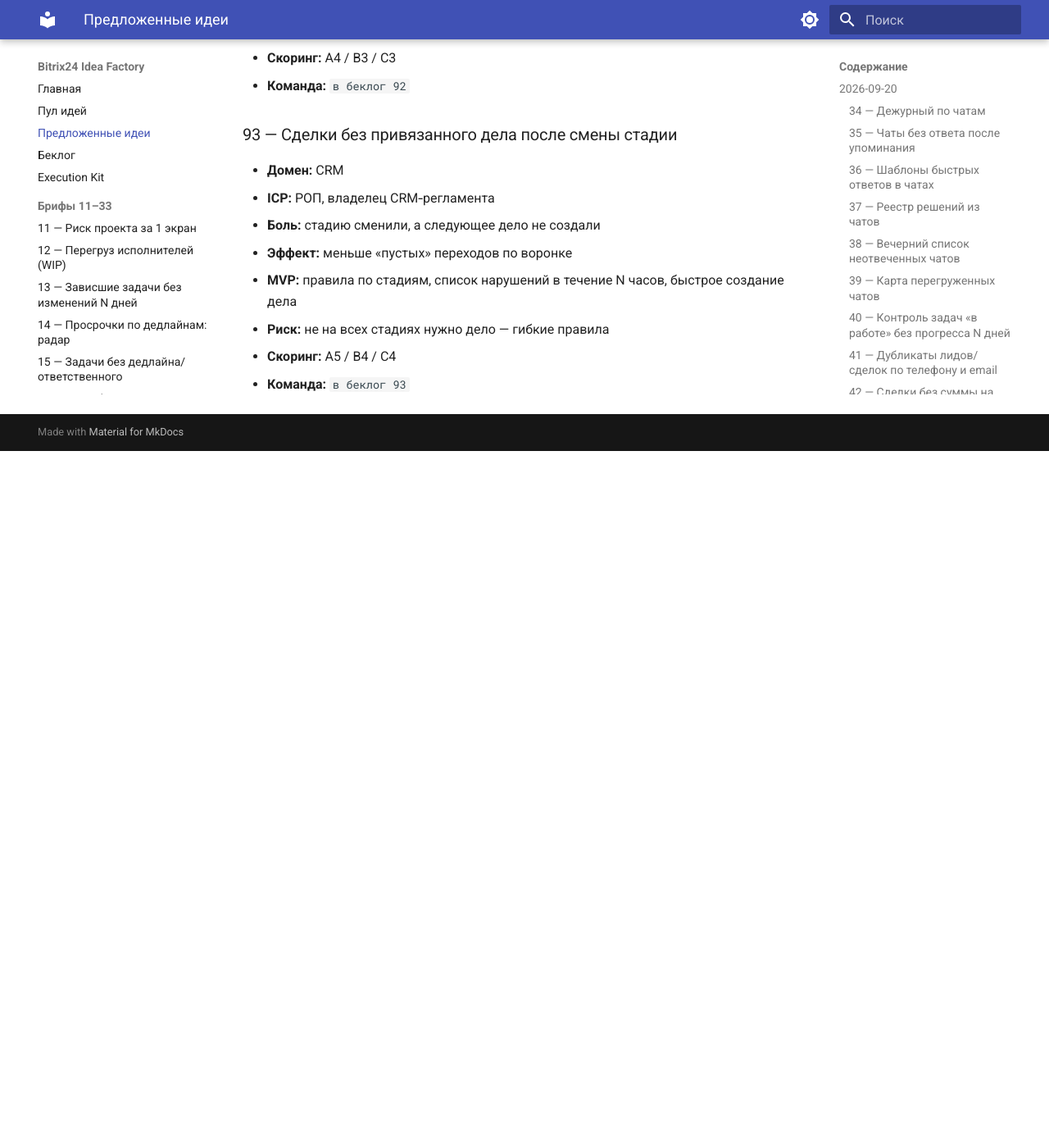
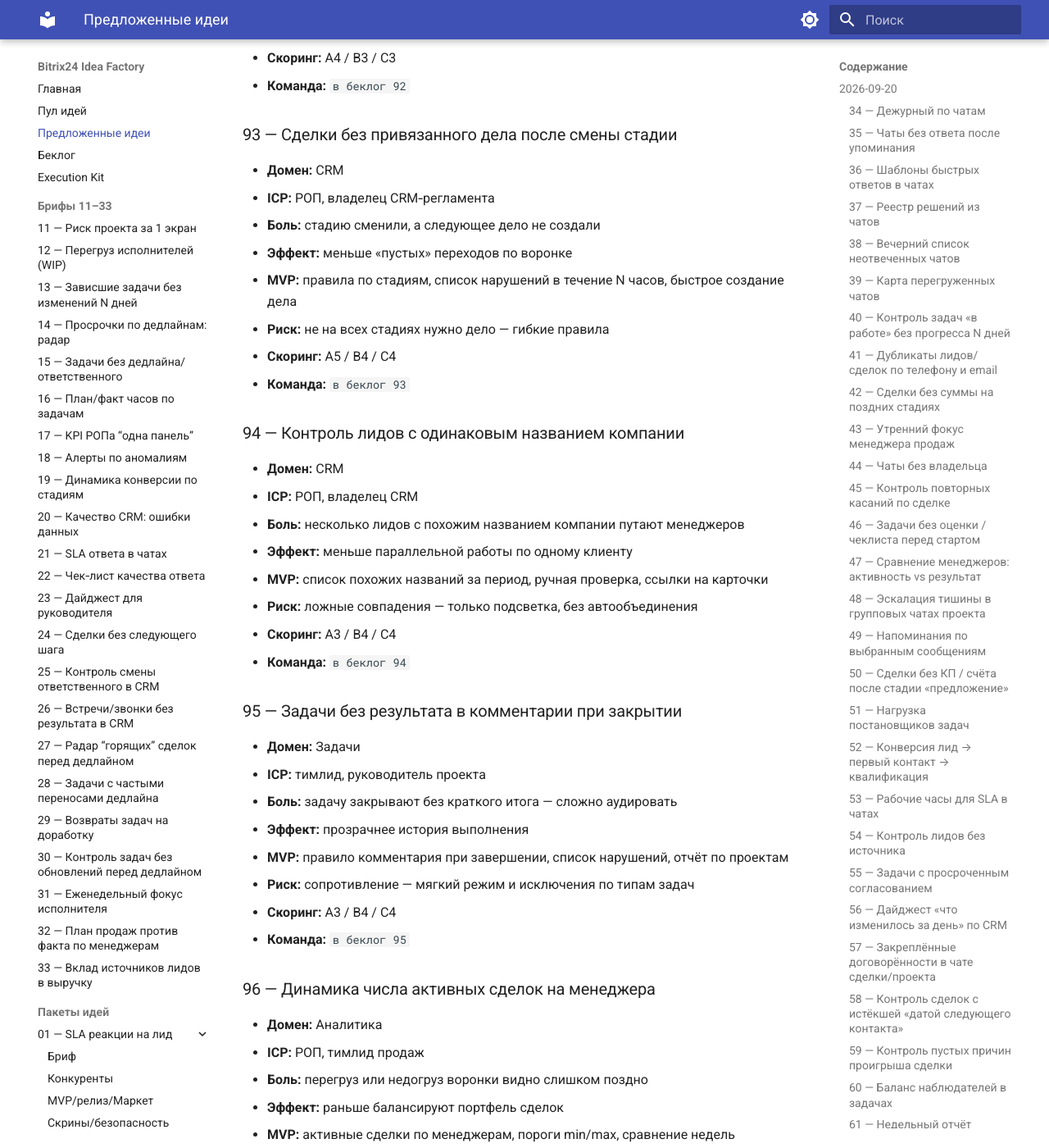
Before and after one commit to grinkevich-dima/b24-idea-factory, an MkDocs documentation site: the page built from docs/idea-briefs/PROPOSED.md, in a window 1280 px wide and 1400 px high, scrolled down 20840 px. Shown: the whole window at 82% size. Built offline with MkDocs 1.6.1 and Material for MkDocs 9.7.7, drawn with Linux system fonts in a browser that asks for light colours; before the commit the page ends 21390 px from its top, so only the background shows below that; some of the changed text lies outside the part shown.

Commit message:
Log proposed ideas 94-98
Co-authored-by: grinkevich-dima <grinkevich-dima@users.noreply.github.com>

```diff
--- a/docs/idea-briefs/PROPOSED.md
+++ b/docs/idea-briefs/PROPOSED.md
@@ -615,3 +615,53 @@
 - **Риск:** не на всех стадиях нужно дело — гибкие правила
 - **Скоринг:** A5 / B4 / C4
 - **Команда:** `в беклог 93`
+
+### 94 — Контроль лидов с одинаковым названием компании
+- **Домен:** CRM
+- **ICP:** РОП, владелец CRM
+- **Боль:** несколько лидов с похожим названием компании путают менеджеров
+- **Эффект:** меньше параллельной работы по одному клиенту
+- **MVP:** список похожих названий за период, ручная проверка, ссылки на карточки
+- **Риск:** ложные совпадения — только подсветка, без автообъединения
+- **Скоринг:** A3 / B4 / C4
+- **Команда:** `в беклог 94`
+
+### 95 — Задачи без результата в комментарии при закрытии
+- **Домен:** Задачи
+- **ICP:** тимлид, руководитель проекта
+- **Боль:** задачу закрывают без краткого итога — сложно аудировать
+- **Эффект:** прозрачнее история выполнения
+- **MVP:** правило комментария при завершении, список нарушений, отчёт по проектам
+- **Риск:** сопротивление — мягкий режим и исключения по типам задач
+- **Скоринг:** A3 / B4 / C4
+- **Команда:** `в беклог 95`
+
+### 96 — Динамика числа активных сделок на менеджера
+- **Домен:** Аналитика
+- **ICP:** РОП, тимлид продаж
+- **Боль:** перегруз или недогруз воронки видно слишком поздно
+- **Эффект:** раньше балансируют портфель сделок
+- **MVP:** активные сделки по менеджерам, пороги min/max, сравнение недель
+- **Риск:** разные воронки — фильтр по направлению
+- **Скоринг:** A4 / B5 / C5
+- **Команда:** `в беклог 96`
+
+### 97 — Чек‑лист передачи смены в чатах поддержки
+- **Домен:** Чаты
+- **ICP:** руководитель поддержки, дежурные операторы
+- **Боль:** смена заканчивается, открытые чаты передают хаотично
+- **Эффект:** меньше потерянных диалогов на стыке смен
+- **MVP:** чек‑лист handoff, список открытых чатов смены, подтверждение приёма
+- **Риск:** права IM; без хранения текста сообщений
+- **Скоринг:** A4 / B3 / C3
+- **Команда:** `в беклог 97`
+
+### 98 — Контроль сделок без продукта/номенклатуры
+- **Домен:** CRM
+- **ICP:** РОП, коммерческий директор
+- **Боль:** в сделке нет товаров/услуг — нельзя считать маржу и структуру продаж
+- **Эффект:** выше качество карточек перед отгрузкой/оплатой
+- **MVP:** правило на выбранных стадиях, список пустых товарных позиций, отчёт
+- **Риск:** услуги «пакетом» без номенклатуры — исключения
+- **Скоринг:** A4 / B4 / C4
+- **Команда:** `в беклог 98`
```
Also changed, not shown: other parts of docs/idea-briefs/PROPOSED.md (+1 -1 lines).
